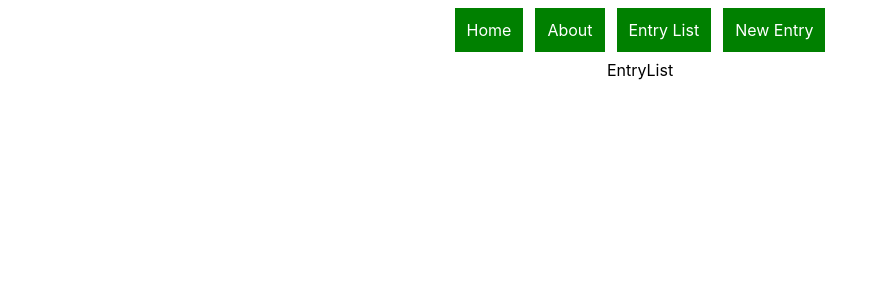
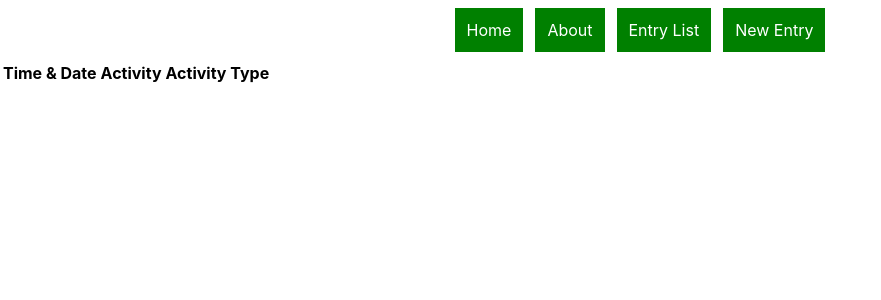
Before and after one commit to johnfarris1001/time-tracker, a React (Create React App) app: page /entrylist in a window 1280 px wide. Shown: the top 300 px of the page, without its empty margins (0-881 px from the left). Built offline with nearby package versions, Linux system fonts and the light colour scheme.

Commit message:
add table to entry list

```diff
--- a/src/App.css
+++ b/src/App.css
@@ -1,3 +1,7 @@
+body {
+  text-align: center;
+}
+
 .App {
   text-align: center;
 }
@@ -32,6 +36,7 @@
   from {
     transform: rotate(0deg);
   }
+
   to {
     transform: rotate(360deg);
   }
--- a/src/components/App.js
+++ b/src/components/App.js
@@ -1,4 +1,4 @@
-import React from 'react'
+import React, { useState, useEffect } from 'react'
 import { Route, Switch } from 'react-router-dom'
 
 import NavBar from './NavBar'
@@ -10,6 +10,12 @@ import Home from './Home'
 import '../App.css';
 
 function App() {
+    const [entries, setEntries] = useState([])
+
+    useEffect(() => {
+
+    }, [])
+
     return (
         <div className="App">
             <br />
@@ -20,7 +26,7 @@ function App() {
                     <About />
                 </Route>
                 <Route path='/entrylist'>
-                    <EntryList />
+                    <EntryList entries={entries} />
                 </Route>
                 <Route path='/newentry'>
                     <NewEntry />
--- a/src/components/Entry.js
+++ b/src/components/Entry.js
@@ -2,9 +2,17 @@ import React from 'react'
 
 function Entry() {
     return (
-        <div>
-            Entry
-        </div>
+        <tr>
+            <td>
+                4/7/23 9:00 AM
+            </td>
+            <td>
+                Work on phase 2 project
+            </td>
+            <td>
+                Flatiron Class
+            </td>
+        </tr>
     )
 }
 
--- a/src/components/EntryList.js
+++ b/src/components/EntryList.js
@@ -1,9 +1,35 @@
 import React from 'react'
+import Entry from './Entry'
 
-function EntryList() {
+function EntryList({ entries }) {
+    const entriesToDisplay = entries.map(entry => {
+        return (
+            <td>
+                <Entry key={entry.id} entry={entry} />
+            </td>
+        )
+    })
+
     return (
         <div>
-            EntryList
+            <table>
+                <thead>
+                    <tr>
+                        <th>
+                            Time & Date
+                        </th>
+                        <th>
+                            Activity
+                        </th>
+                        <th>
+                            Activity Type
+                        </th>
+                    </tr>
+                </thead>
+                <tbody>
+                    {entriesToDisplay}
+                </tbody>
+            </table>
         </div>
     )
 }
```
